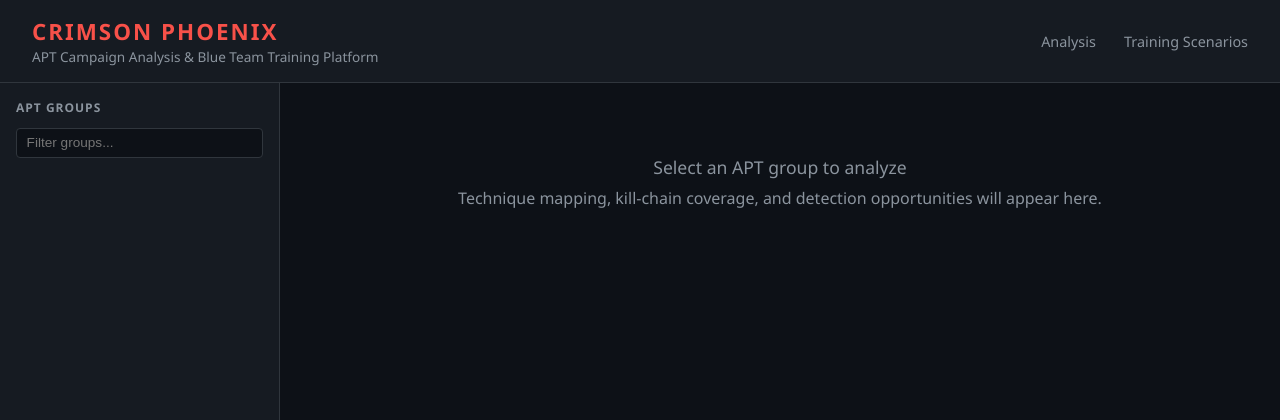
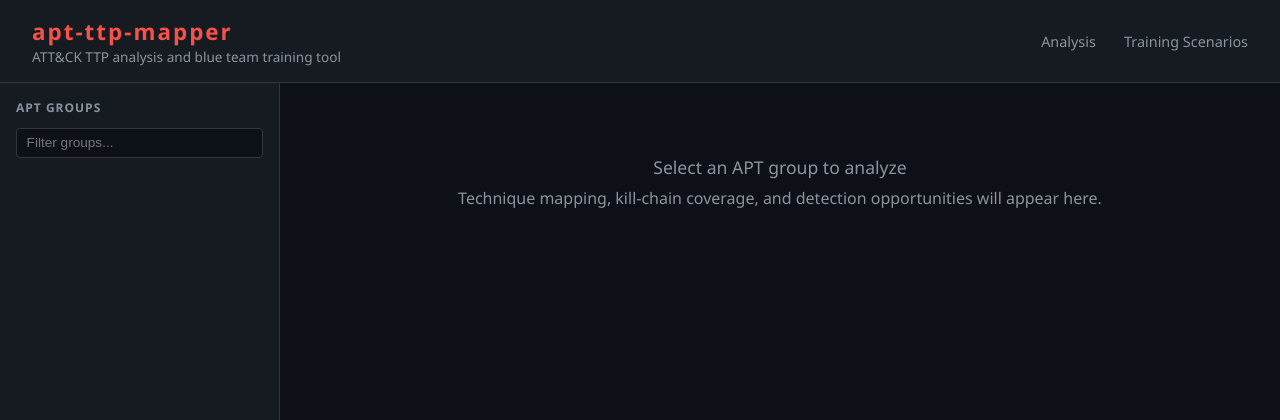
Before and after one commit to AkashChukkala/apt-ttp-mapper, a Flask app: template web/templates/index.html in a window 1280 px wide. Shown: the top 420 px of the page. Run offline with Flask 3, Linux system fonts and the light colour scheme; the template is opened without the code that fills it, so the values that code supplies are empty; some libraries are stand-ins or nearby versions.

Commit message:
Rename project to apt-ttp-mapper

```diff
--- a/web/app.py
+++ b/web/app.py
@@ -1,6 +1,6 @@
 """
-Crimson Phoenix — Flask web dashboard
-APT campaign analysis and blue team training interface.
+apt-ttp-mapper — Flask web dashboard
+ATT&CK TTP mapping and blue team training interface.
 """
 
 import sys
@@ -98,7 +98,7 @@ def api_scenario(scenario_id: str):
 
 @app.route("/health")
 def health():
-    return jsonify({"status": "ok", "service": "CrimsonPhoenix"})
+    return jsonify({"status": "ok", "service": "apt-ttp-mapper"})
 
 
 if __name__ == "__main__":
--- a/web/templates/index.html
+++ b/web/templates/index.html
@@ -3,7 +3,7 @@
 <head>
 <meta charset="UTF-8">
 <meta name="viewport" content="width=device-width, initial-scale=1.0">
-<title>Crimson Phoenix — Threat Intelligence Platform</title>
+<title>apt-ttp-mapper — ATT&CK TTP Analysis</title>
 <script src="https://cdn.plot.ly/plotly-2.27.0.min.js"></script>
 <style>
   :root { --bg:#0d1117; --surface:#161b22; --border:#30363d; --accent:#f85149; --accent2:#58a6ff; --text:#e6edf3; --muted:#8b949e; --safe:#27ae60; --warn:#e67e22; }
@@ -50,8 +50,8 @@
 <body>
 <header>
   <div>
-    <h1>CRIMSON PHOENIX</h1>
-    <p>APT Campaign Analysis & Blue Team Training Platform</p>
+    <h1>apt-ttp-mapper</h1>
+    <p>ATT&amp;CK TTP analysis and blue team training tool</p>
   </div>
   <nav style="margin-left:auto">
     <a href="/">Analysis</a>
--- a/web/templates/training.html
+++ b/web/templates/training.html
@@ -3,7 +3,7 @@
 <head>
 <meta charset="UTF-8">
 <meta name="viewport" content="width=device-width, initial-scale=1.0">
-<title>Blue Team Training — Crimson Phoenix</title>
+<title>Blue Team Training — apt-ttp-mapper</title>
 <style>
   :root { --bg:#0d1117; --surface:#161b22; --border:#30363d; --accent:#f85149; --accent2:#58a6ff; --text:#e6edf3; --muted:#8b949e; }
   * { box-sizing:border-box; margin:0; padding:0; }
@@ -44,7 +44,7 @@
 <body>
 <header>
   <div>
-    <h1>CRIMSON PHOENIX</h1>
+    <h1>apt-ttp-mapper</h1>
     <p style="color:var(--muted);font-size:0.85rem">Blue Team Training Scenarios</p>
   </div>
   <nav style="margin-left:auto">
```
Also changed, not shown: ttp_mapper.py (renamed from phoenix.py, +9 -10 lines), README.md.
